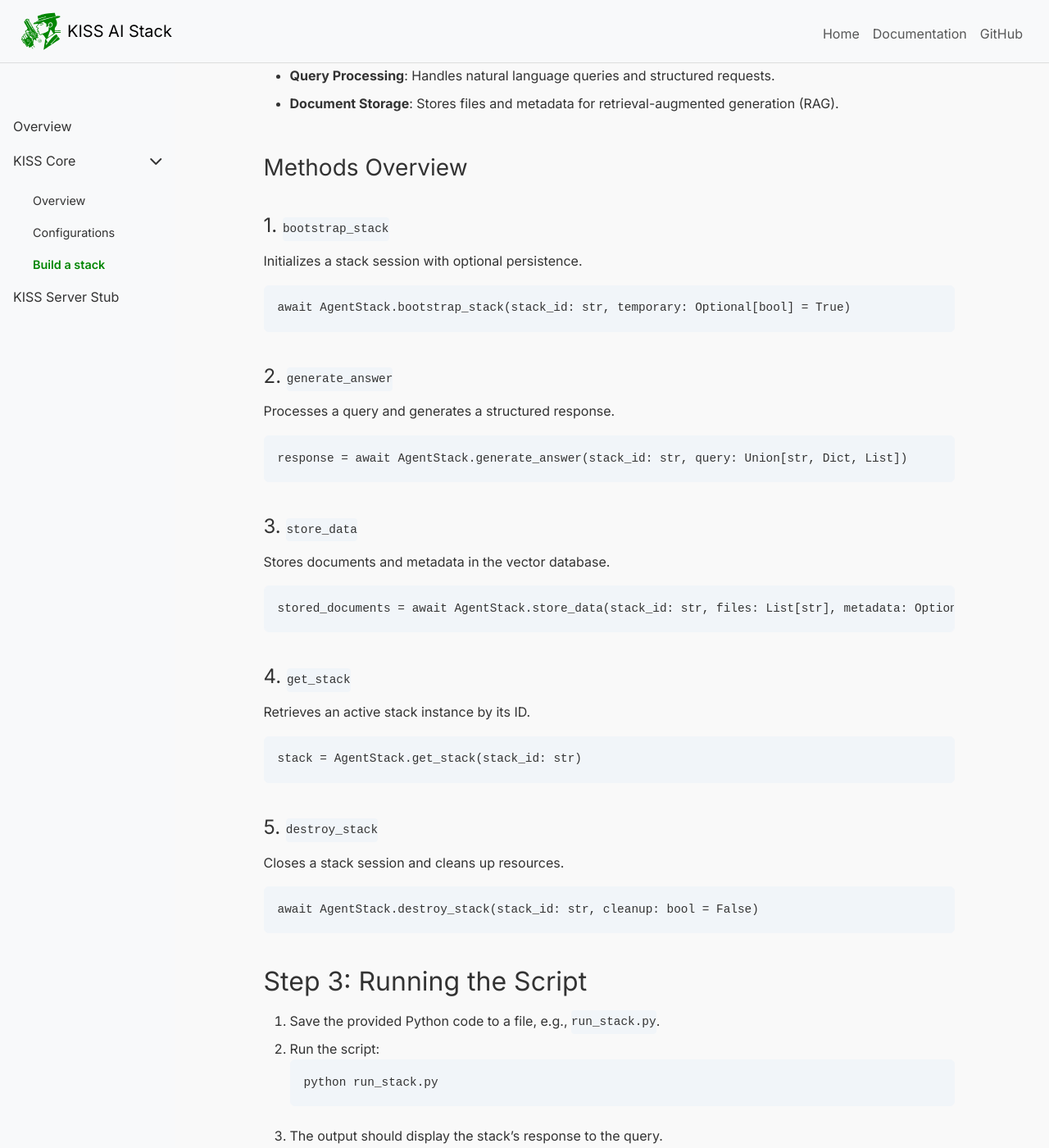
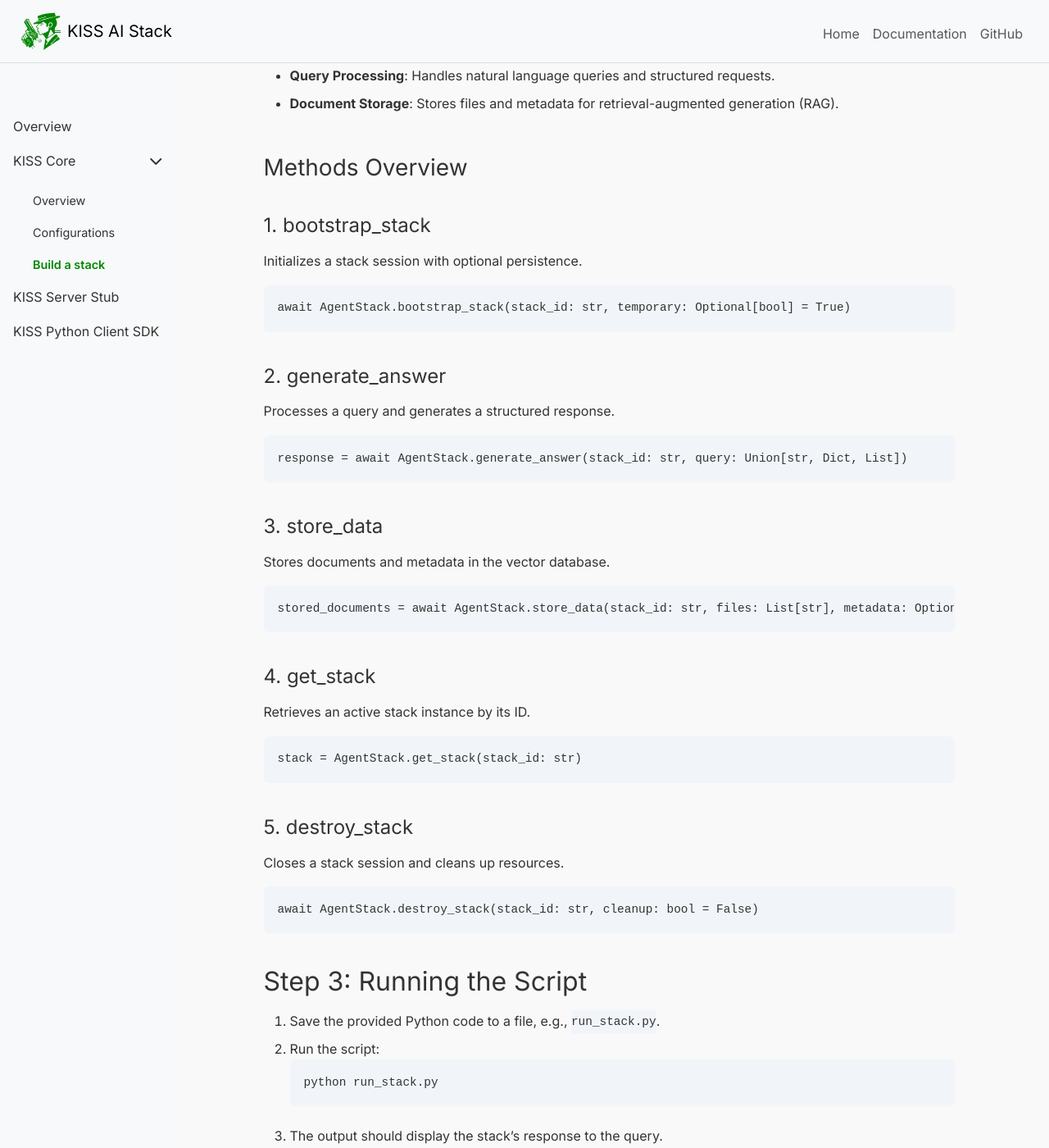
Before and after one commit to kiss-ai-stack/kiss-ai-stack.github.io, a Jekyll site: the page built from docs/ai-stack-core/ai-stack-core-build.md, in a window 1280 px wide and 1400 px high, scrolled down 1602 px. Shown: the whole window at 82% size. Built offline with Jekyll 4.4.1, drawn with Linux system fonts in a browser that asks for light colours.

Commit message:
styling fixes

````diff
--- a/_data/sidebar.yml
+++ b/_data/sidebar.yml
@@ -12,3 +12,5 @@ docs:
           url: /docs/ai-stack-core/ai-stack-core-build/
   - title: KISS Server Stub
     url: /docs/ai-stack-server/
+  - title: KISS Python Client SDK
+    url: /docs/ai-stack-python-sdk/
--- a/docs/ai-stack-core/ai-stack-core-build.md
+++ b/docs/ai-stack-core/ai-stack-core-build.md
@@ -58,7 +58,7 @@ if __name__ == "__main__":
 
 
 
-## Step 2: Understanding the `AgentStack` Class
+## Step 2: Understanding the **AgentStack** Class
 
 The `AgentStack` is a centralized class for managing AI stacks. Below are its key features and methods:
 
@@ -74,31 +74,31 @@ The `AgentStack` is a centralized class for managing AI stacks. Below are its ke
 
 ### Methods Overview
 
-#### 1. `bootstrap_stack`
+#### 1. bootstrap_stack
 Initializes a stack session with optional persistence.
 ```python
 await AgentStack.bootstrap_stack(stack_id: str, temporary: Optional[bool] = True)
 ```
 
-#### 2. `generate_answer`
+#### 2. generate_answer
 Processes a query and generates a structured response.
 ```python
 response = await AgentStack.generate_answer(stack_id: str, query: Union[str, Dict, List])
 ```
 
-#### 3. `store_data`
+#### 3. store_data
 Stores documents and metadata in the vector database.
 ```python
 stored_documents = await AgentStack.store_data(stack_id: str, files: List[str], metadata: Optional[Dict[str, Any]] = None)
 ```
 
-#### 4. `get_stack`
+#### 4. get_stack
 Retrieves an active stack instance by its ID.
 ```python
 stack = AgentStack.get_stack(stack_id: str)
 ```
 
-#### 5. `destroy_stack`
+#### 5. destroy_stack
 Closes a stack session and cleans up resources.
 ```python
 await AgentStack.destroy_stack(stack_id: str, cleanup: bool = False)
@@ -136,3 +136,7 @@ await AgentStack.destroy_stack(stack_id: str, cleanup: bool = False)
 
 ### Debugging Logs
 Logs are generated to help debug issues. Check the `LOG` output for details.
+
+<br><br>
+
+___
````
Also changed, not shown: docs/ai-stack-core/ai-stack-core-config.md (+4 -0 lines), docs/ai-stack-core/index.md (+4 -0 lines), docs/ai-stack-python-sdk.md (added, +99 -0 lines), docs/ai-stack-server.md (+5 -0 lines), docs/index.md (+5 -1 lines).
